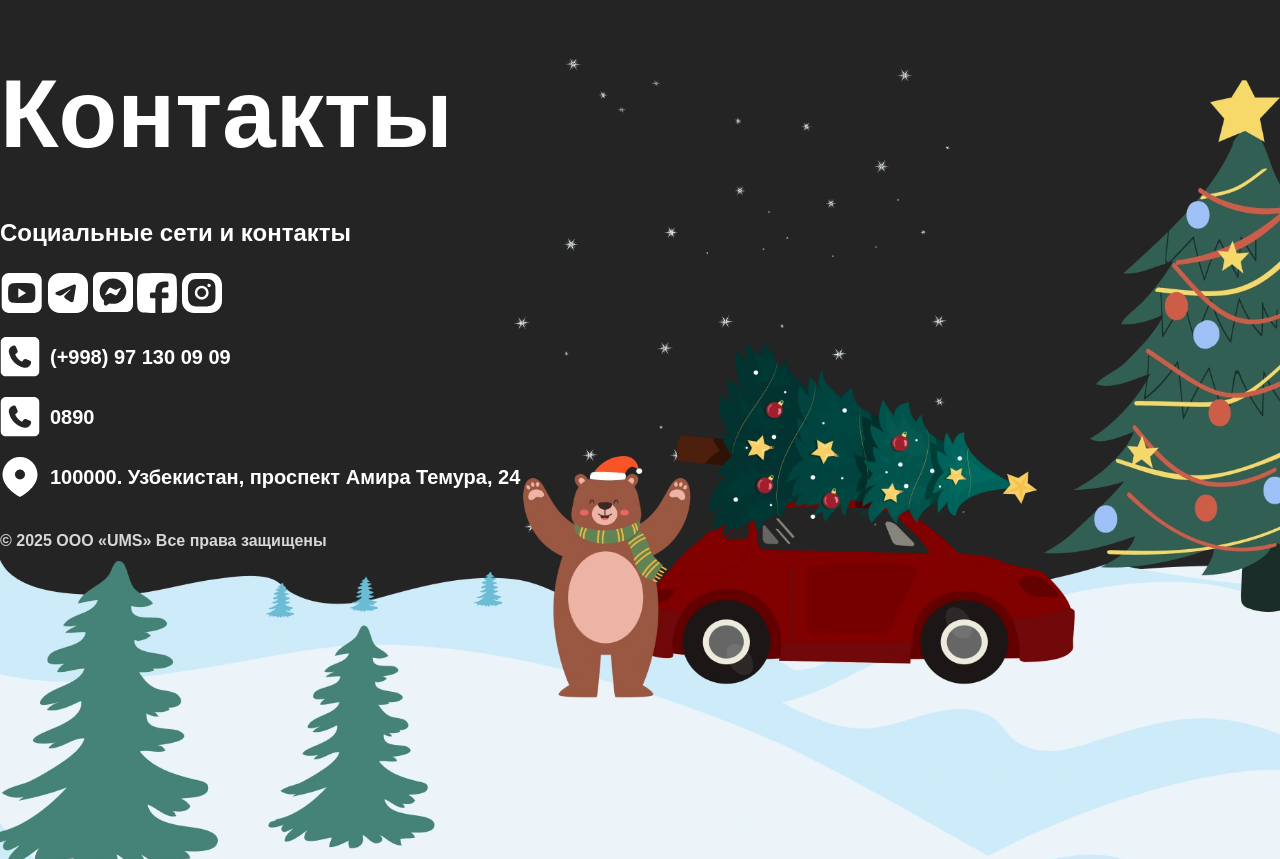
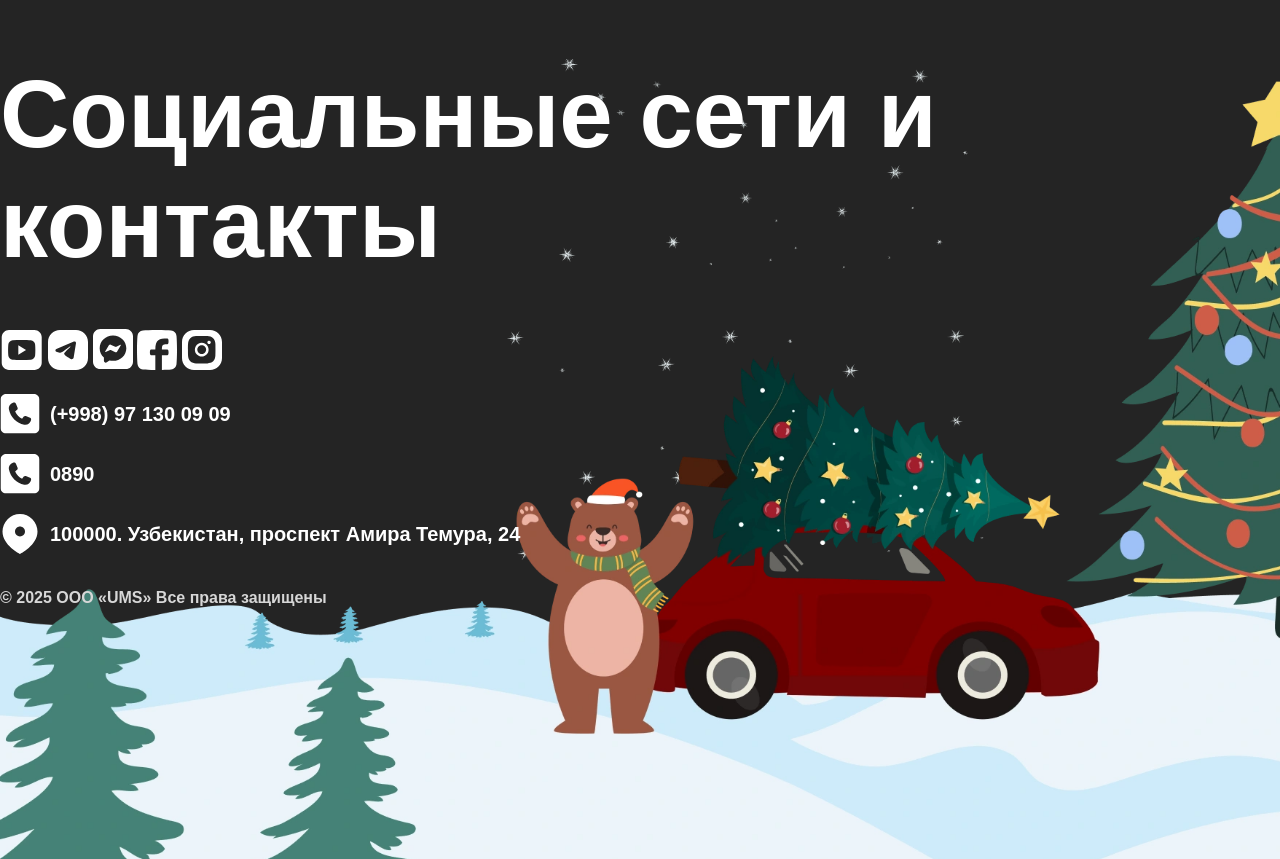
Before and after one commit to vallgart/2026, a plain HTML site: page index.html in a window 1280 px wide. Shown: the part 3427-4286 px from the top of the page. Drawn offline with Linux system fonts and the light colour scheme.

Commit message:
Add files via upload

```diff
--- a/index.html
+++ b/index.html
@@ -221,10 +221,9 @@
 
         <footer class="contacts">
             <div class="container">
-                <h2>Контакты</h2>
+                <h2>Социальные сети и контакты</h2>
 
                 <div class="call-to-us">
-                    <p>Социальные сети и контакты</p>
                     <div class="call-to-us__row">
                         <div class="social-media">
                             <svg class="icon" aria-hidden="true" width="44" height="40"><use href="#icon-youtube" /></svg>
```
